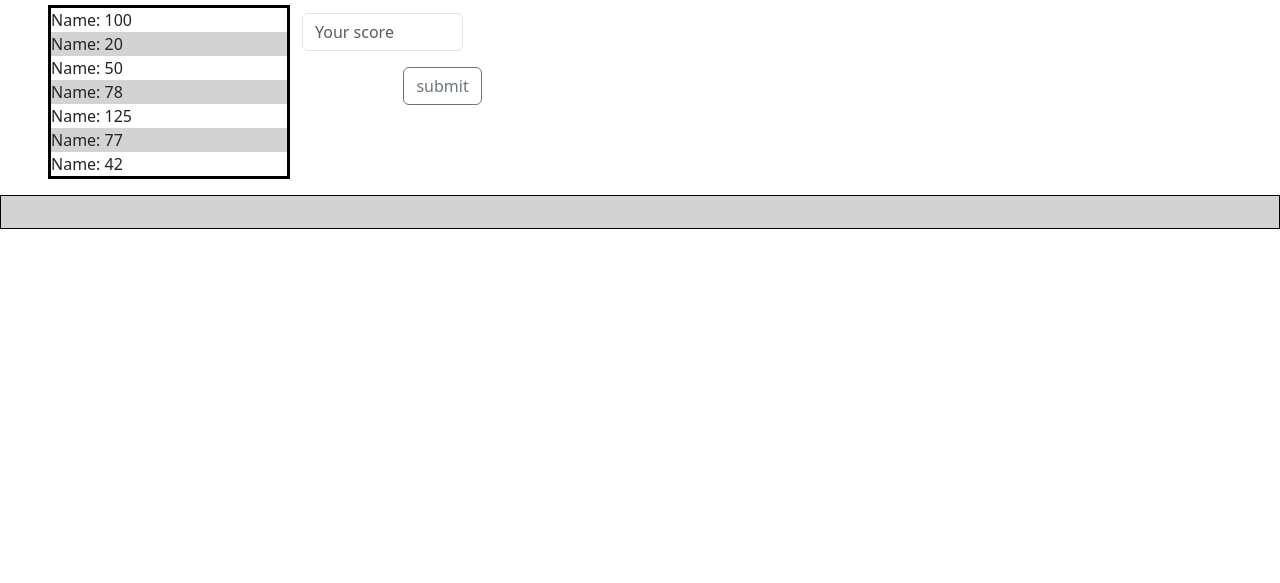
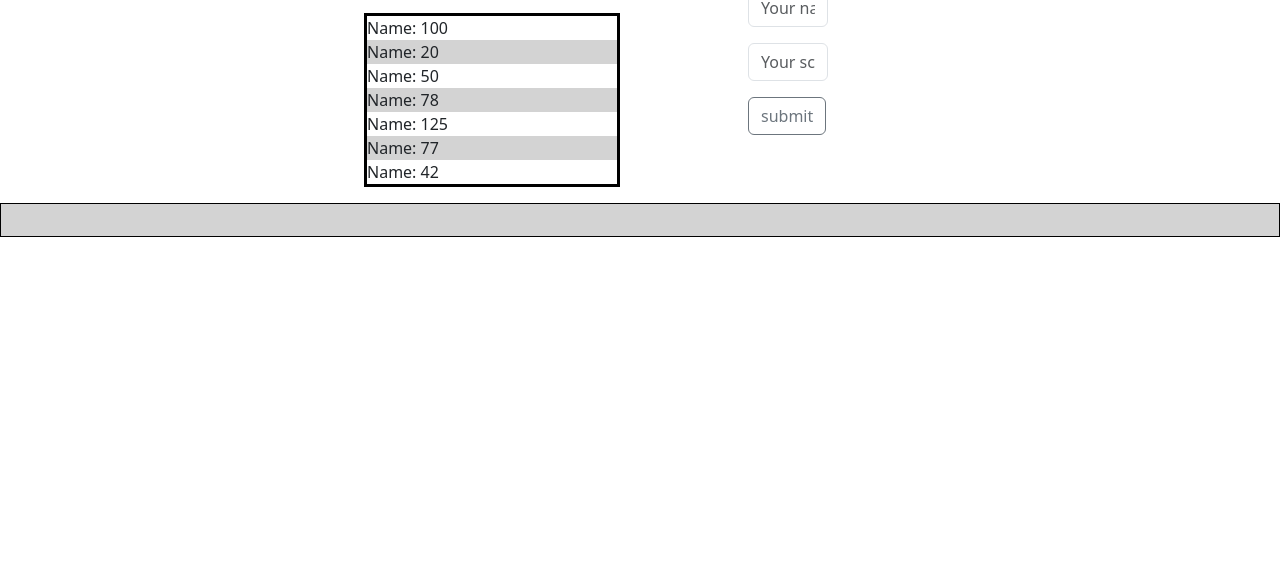
Before and after one commit to AnsarIbrahim/LeaderBoard, a website built with webpack: page src/index.html in a window 1280 px wide. Shown: the part 217-800 px from the top of the page. Built offline with nearby package versions, Linux system fonts and the light colour scheme.

Commit message:
update-styles-UI

```diff
--- a/src/index.html
+++ b/src/index.html
@@ -5,11 +5,12 @@
     <meta name="viewport" content="width=device-width, initial-scale=1" />
     <title>Leader-Board</title>
   </head>
-  <header class="ms-4">
+  <header class="ms-4 container">
     <h1>Leaderboard</h1>
   </header>
   <body>
-    <main class="mt-4 main d-flex justify-content-around ms-4">
+    <!-- d-flex justify-content-around ms-4 -->
+    <main class="mt-4 main">
       <section class="scores mt-3 ms-4">
         <div class="title-cont">
           <h2 class="recent-title">Recent Scores</h2>
@@ -23,24 +24,24 @@
           </ul>
         </div>
       </section>
-      <section id="add-score" class="add_score mt-3 container">
+      <section id="add-score" class="add_score">
         <div class="title cont">
           <h2 class="add-score">Add Your score</h2>
         </div>
         <form class="form col-auto">
-          <div class="col-sm-2">
+          <div class="col-sm-5">
             <input
               type="text"
               placeholder="Your name"
               required
-              class="form-control mt-4"
+              class="mt-4 form-control"
             />
             <input
               type="text"
               placeholder="Your score"
               min="1"
               required
-              class="form-control mt-3"
+              class="mt-3 form-control"
             />
           </div>
           <div class="add-btn">
--- a/src/scss/styles.scss
+++ b/src/scss/styles.scss
@@ -11,23 +11,27 @@ ul {
 }
 
 header {
+  display: flex;
+  justify-content: center;
   margin-top: 2%;
-  margin-left: 1%;
+  margin-right: 10%;
   font-size: larger;
+}
+
+.main {
+  display: flex;
+  justify-content: center;
+  width: 100%;
+  gap: 10%;
+}
+
+.scores {
+  flex-direction: column;
+  width: 20%;
 }
 
 .title-cont {
   display: flex;
-}
-
-.main {
-  display: flex;
-}
-
-.submit_btn {
-  display: flex;
-  justify-content: end;
-  margin-left: 10.5%;
 }
 
 .list {
@@ -46,6 +50,10 @@ li:nth-child(even) {
   background: lightgray;
 }
 
+.add_score {
+  width: 15%;
+}
+
 .footer {
   background: lightgray;
 }
```
